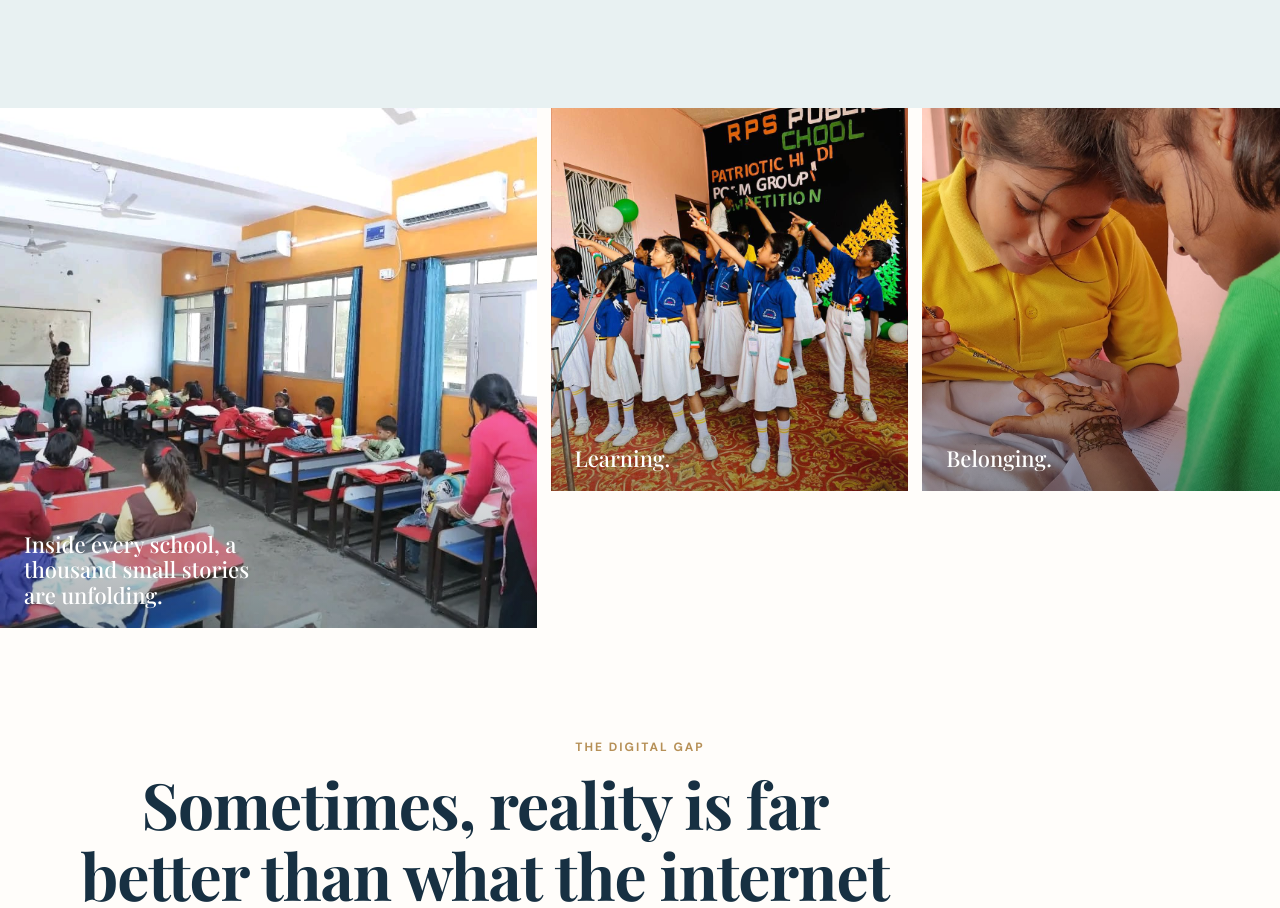
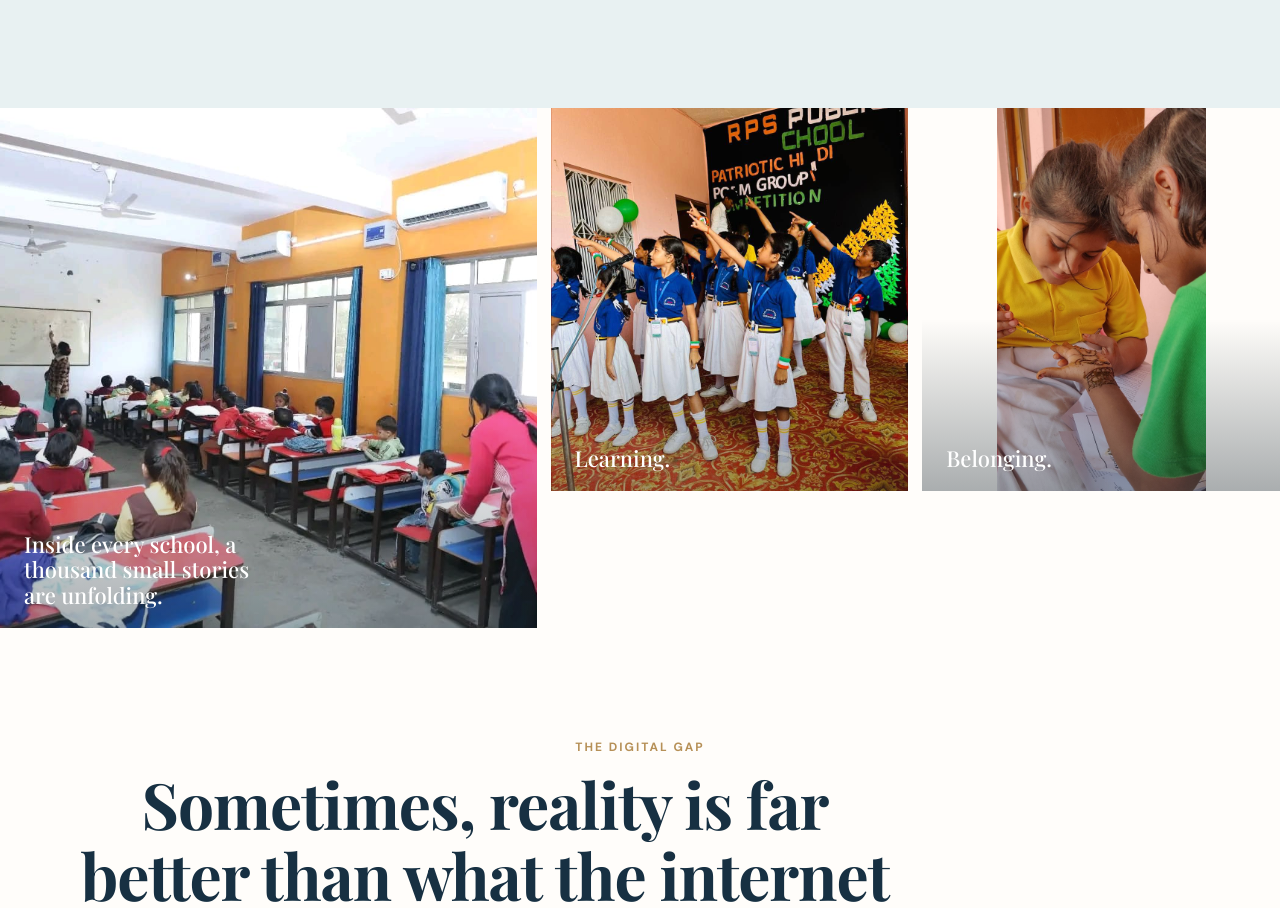
Before and after one commit to brandivadigital/brandiva, a plain HTML site: page index.html in a window 1280 px wide. Shown: the part 2373-3281 px from the top of the page. Drawn offline with nearby package versions, Linux system fonts and the light colour scheme.

Commit message:
Update index.html

```diff
--- a/index.html
+++ b/index.html
@@ -75,7 +75,7 @@
       <div class="photo-caption">Learning.</div>
     </div>
 
-   <div class="photo" style="background-image:url('belonging grid 2.jpg')">
+   <div class="photo" style="background-image:url('belonging grid 2.jpg'); background-size:contain; background-repeat:no-repeat; background-position:center;">
       <div class="photo-caption">Belonging.</div>
     </div>
 
```
